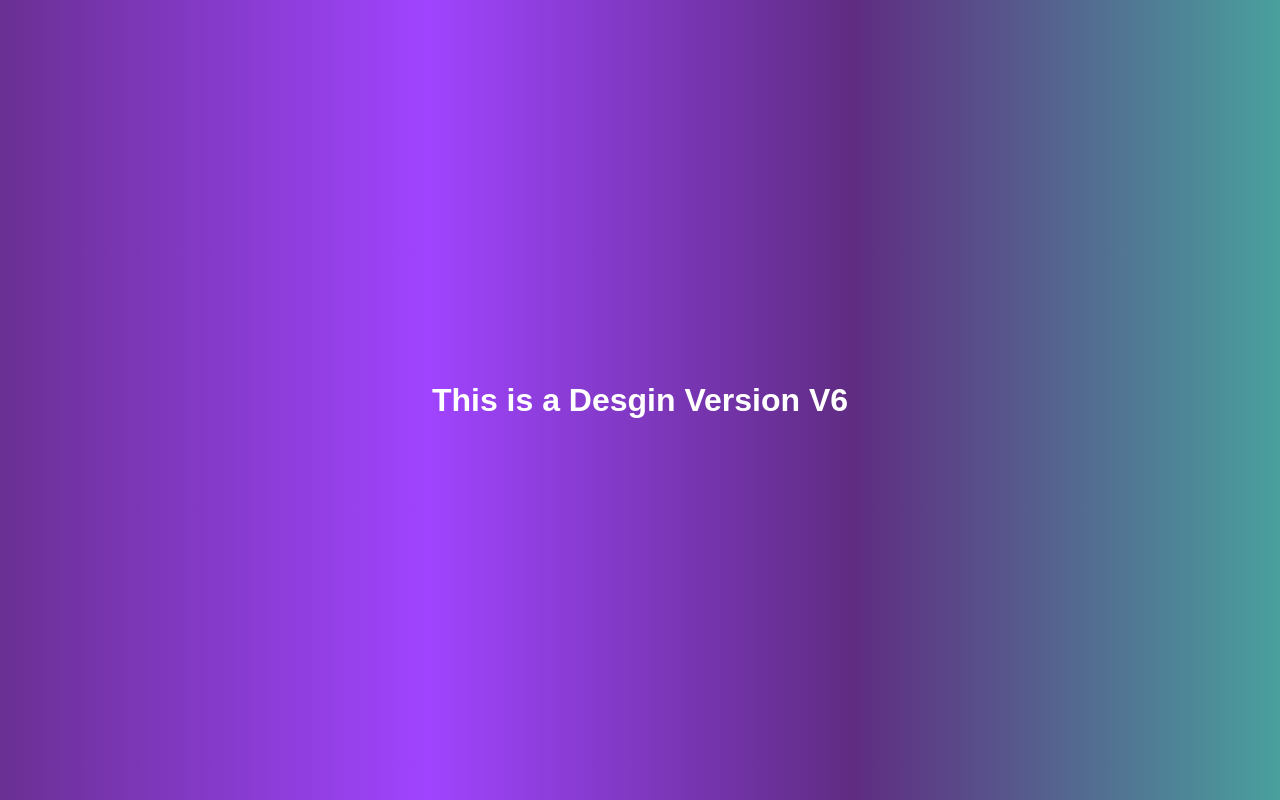
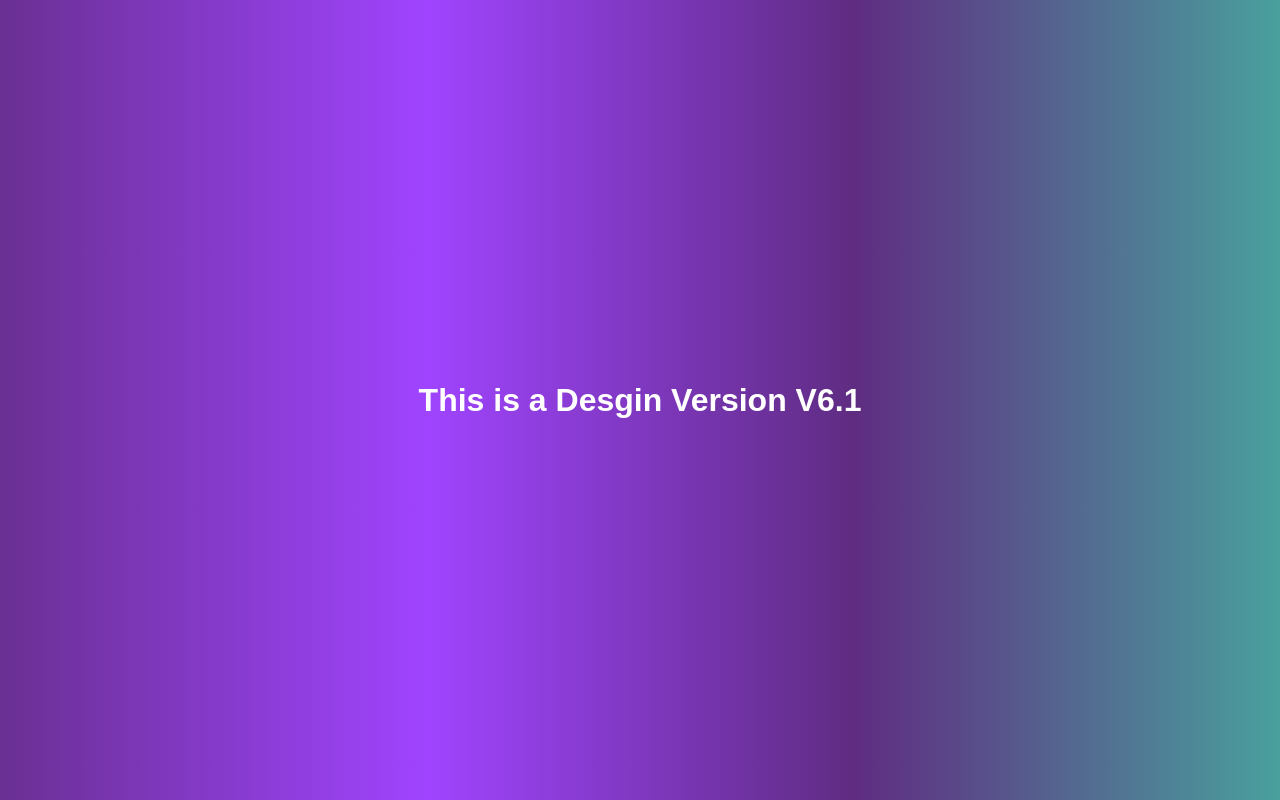
Before and after one commit to shrutishero/myRepo, a plain HTML site: page index.html in a window 1280 px wide. Drawn offline with Linux system fonts and the light colour scheme.

Commit message:
Changed the version to V6.1

```diff
--- a/index.html
+++ b/index.html
@@ -7,7 +7,7 @@
     <title>Document</title>
 </head>
 <body>
-    <h1>This is a Desgin Version V6</h1>
+    <h1>This is a Desgin Version V6.1</h1>
 </body>
 
 </html>
```
